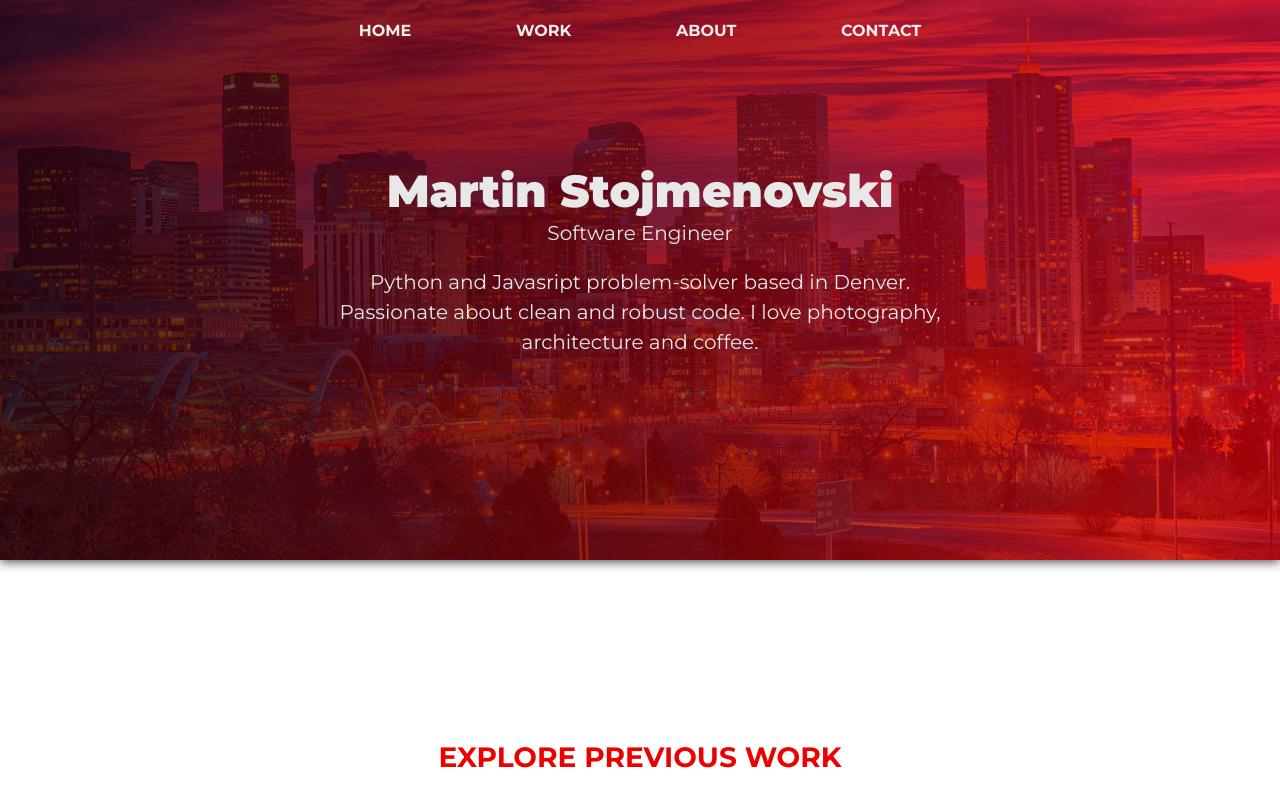
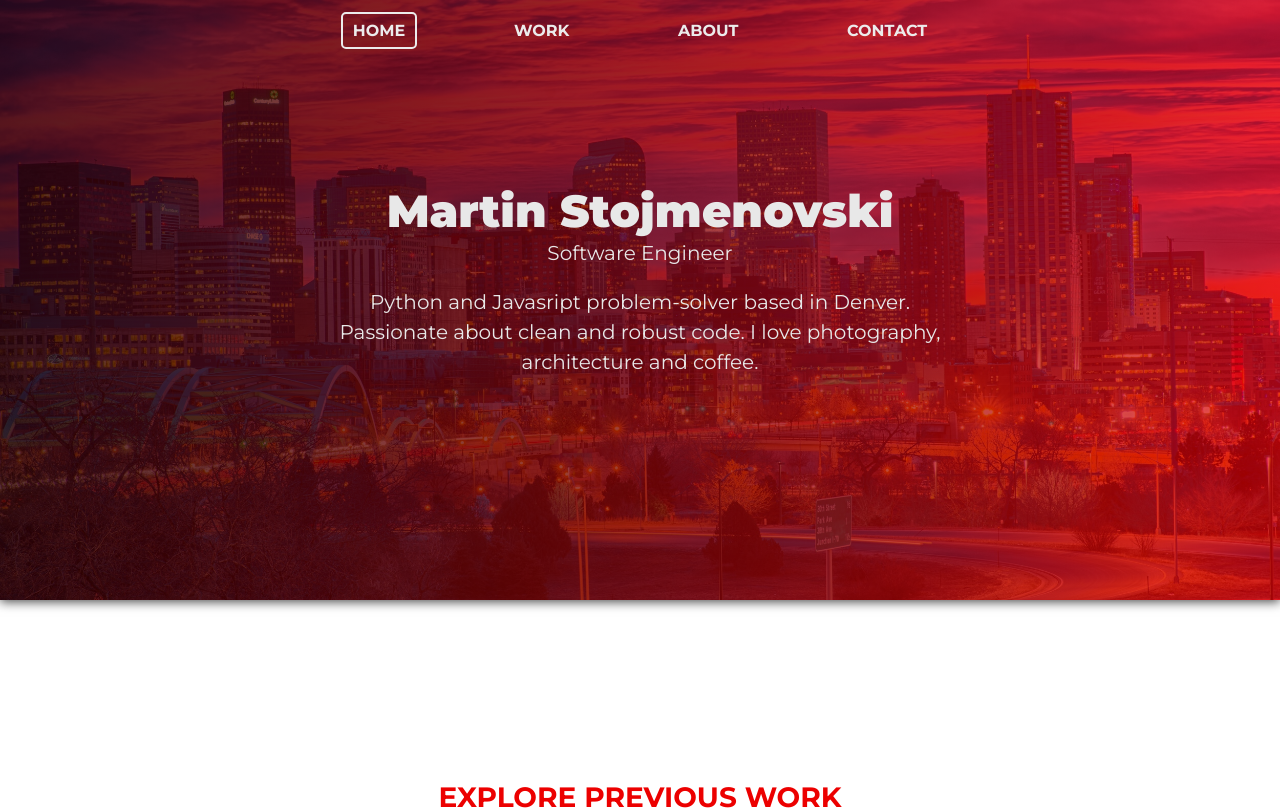
Before and after one commit to martinstojmenovski/Portfolio, a React (Create React App) app: page / in a window 1280 px wide. Shown: the top 810 px of the page. Built offline with nearby package versions, Linux system fonts and the light colour scheme.

Commit message:
Function to set a border to the selected page added.

```diff
--- a/src/Components/Navigation.js
+++ b/src/Components/Navigation.js
@@ -13,8 +13,6 @@ function Navigation() {
         //useState to blur navbar
         const [blur, setBlur] = useState("transparent")
 
-
-
     //Page navigation function - overflow hidden to stop page from scrolling
     const scrollToSection = (elementRef) => {
         window.scrollTo({
@@ -27,7 +25,6 @@ function Navigation() {
 
         // blur navigation menu when scroll
     const blurNavbar = () => {
-        console.log(window.scrollY)
         if (window.scrollY >= 30) {
             setBlur("#1b1b1b")
         } else {
@@ -36,22 +33,24 @@ function Navigation() {
     }
     window.addEventListener('scroll', blurNavbar)
 
+
+
         // Function to set a border to the selected page
-        const sections = document.querySelectorAll('section')
-        const navLi = document.querySelectorAll('nav ul li')
+
         const makeBorderbox = () => {
+            const sections = document.querySelectorAll('section')
+            const navLi = document.querySelectorAll('nav ul li')
             let current = '';
             sections.forEach(section => {
                 const sectionTop = section.offsetTop
-                // const sectionHeight = section.clientHeight
                 if (window.scrollY + 450 >= sectionTop) {
                     current = section.getAttribute('class')
                 }
             })
             navLi.forEach(li => {
-                li.classList.remove('border')
+                li.style.border = "2px solid transparent"
                 if (li.classList.contains(current)) {
-                    li.classList.add('border')
+                    li.style.border = "2px solid"
                 }
             })
         }
@@ -63,37 +62,23 @@ function Navigation() {
         cursor: "pointer",
         color: "#ececec",
         fontWeight: "700",
-        // padding: "7px 10px",
-        // margin: "10px 10px 10px 10px",
-        // textAlign: "center",
-        border: "2px solid transparent",
+        padding: "7px 10px",
         borderRadius: "5px",
-        // transition: "margin 150ms ease-in-out, padding 200ms ease-in-out",
-        // maxWidth: "100%",
-        // zIndex: "4"
     }
 
-
+const border = {}
 
 
     return (
         <div>
             <nav style={{
-                // background: "rgba(0, 0, 0, 0)",
-                // display: "flex",
-                //    justifyContent: "space-evenly",
-                //    alignItems: "center",
                 background: blur,
-
                 width: "100%",
                 position: "sticky",
-                // overflow: "hidden",
                 top: "0",
-
                 margin: "auto",
                 zIndex: "1",
                 transition: "1s"
-
             }}
             >
                 <ul style={{
@@ -105,7 +90,7 @@ function Navigation() {
                    height: "60px",
                    alignItems: "center",
                 }}>
-                    <li style={styleList} className={'HOME border'} onClick={() => scrollToSection(home)} >HOME</li>
+                    <li style={{...styleList, border: "2px solid"}} className={'HOME'} onClick={() => scrollToSection(home)} >HOME</li>
                     <li style={styleList} className={'PROJECT'} onClick={() => scrollToSection(project)} >WORK</li>
                     <li style={styleList} className={'ABOUT'} onClick={() => scrollToSection(about)} >ABOUT</li>
                     <li style={styleList} className={'CONTACT'} onClick={() => scrollToSection(skills)} >CONTACT</li>
--- a/src/Components/home-model2.css
+++ b/src/Components/home-model2.css
@@ -7,7 +7,7 @@
 .background {
   position: relative;
   width: 100%;
-  height: 75vh;
+  height: 80vh;
   background-image: url('./images/denver-colorado.jpg');
   background-repeat: no-repeat;
   background-position: 50% 40%;
```
